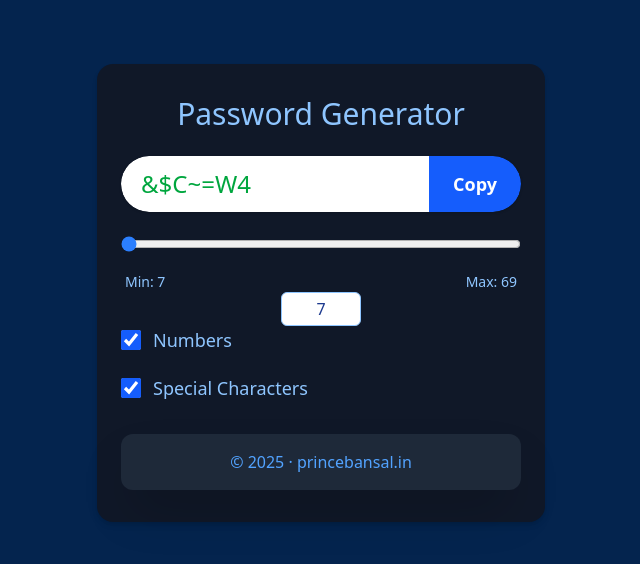
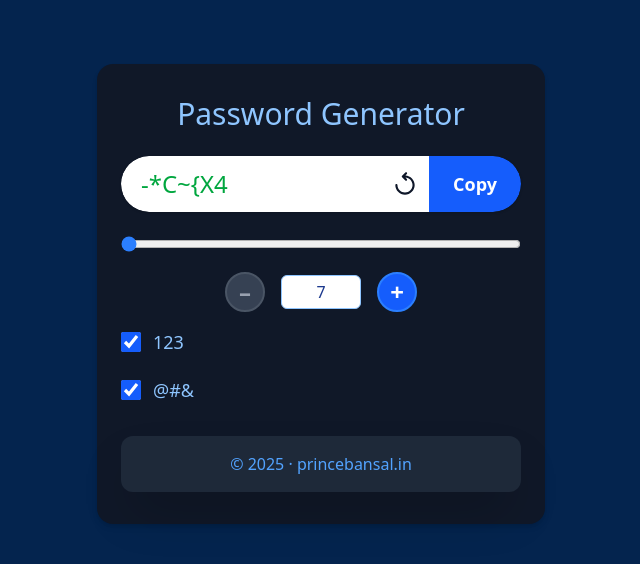
Before and after one commit to princebansal7/password-generator, a React (Vite) app: page / in a window 1280 px wide. Shown: the top 564 px of the page, without its empty margins (319-959 px from the left). Built offline with nearby package versions, Linux system fonts and the light colour scheme.

Commit message:
relaod, + and - buttons updated

```diff
--- a/src/App.jsx
+++ b/src/App.jsx
@@ -13,7 +13,7 @@ function App() {
         const upperLower =
             "ABCDEFGHIJKLMNOPQRSTUVWXYZabcdefghijklmnopqrstuvwxyz";
         const numbers = "0123456789";
-        const specials = "!@#$%^&*_+-=|<>?`~";
+        const specials = "!@#$%^&*_+-=[]{}()<>?`~";
         let allChars = upperLower;
         let requiredChars = "";
         if (includeNum) {
@@ -50,7 +50,12 @@ function App() {
         window.navigator.clipboard.writeText(password);
     }, [password]);
 
-    // calling passworGenerator function using callback hook to prevent infinte renders
+    // Reload handler for the reload button
+    const handleReloadPassword = useCallback(() => {
+        passwordGenerator();
+    }, [passwordGenerator]);
+
+    // calling passwordGenerator function using callback hook to prevent infinite renders
     useEffect(() => {
         passwordGenerator();
     }, [length, includeSpecialChars, includeNum, passwordGenerator]);
@@ -66,15 +71,54 @@ function App() {
                 <h1 className="text-center text-3xl mb-6 text-blue-300">
                     Password Generator
                 </h1>
-                <div className="flex shadow text-3xl rounded-full overflow-hidden mb-6">
+                <div className="flex shadow text-3xl rounded-full overflow-hidden mb-6 relative">
                     <input
-                        className="outline-none w-full py-3 px-5 text-green-600 bg-white text-2xl rounded-l-full"
+                        className="outline-none w-full py-3 px-5 text-green-600 bg-white text-2xl rounded-l-full border-none focus:border-none focus:outline-none"
                         type="text"
                         value={password}
                         placeholder="xg@3k!l"
                         readOnly
                         ref={passwordInputRef}
                     />
+                    {/* Reload Button */}
+                    <button
+                        onClick={handleReloadPassword}
+                        aria-label="Reload password"
+                        className="flex items-center justify-center bg-white text-blue-600 px-0 py-0 transition-colors duration-200 text-2xl font-bold border-none focus:outline-none"
+                        style={{
+                            width: "3rem",
+                            minWidth: "3rem",
+                            height: "auto",
+                            borderRadius: 0,
+                            border: "none",
+                            boxShadow: "none",
+                            outline: "none",
+                        }}
+                        tabIndex={0}
+                        type="button"
+                    >
+                        <svg
+                            viewBox="-10.32 -10.32 44.64 44.64"
+                            fill="none"
+                            xmlns="http://www.w3.org/2000/svg"
+                        >
+                            <g id="SVGRepo_bgCarrier" stroke-width="0"></g>
+                            <g
+                                id="SVGRepo_tracerCarrier"
+                                stroke-linecap="round"
+                                stroke-linejoin="round"
+                            ></g>
+                            <g id="SVGRepo_iconCarrier">
+                                {" "}
+                                <path
+                                    fill-rule="evenodd"
+                                    clip-rule="evenodd"
+                                    d="M13.7071 1.29289C14.0976 1.68342 14.0976 2.31658 13.7071 2.70711L12.4053 4.00896C17.1877 4.22089 21 8.16524 21 13C21 17.9706 16.9706 22 12 22C7.02944 22 3 17.9706 3 13C3 12.4477 3.44772 12 4 12C4.55228 12 5 12.4477 5 13C5 16.866 8.13401 20 12 20C15.866 20 19 16.866 19 13C19 9.2774 16.0942 6.23349 12.427 6.01281L13.7071 7.29289C14.0976 7.68342 14.0976 8.31658 13.7071 8.70711C13.3166 9.09763 12.6834 9.09763 12.2929 8.70711L9.29289 5.70711C9.10536 5.51957 9 5.26522 9 5C9 4.73478 9.10536 4.48043 9.29289 4.29289L12.2929 1.29289C12.6834 0.902369 13.3166 0.902369 13.7071 1.29289Z"
+                                    fill="#0F1729"
+                                ></path>{" "}
+                            </g>
+                        </svg>
+                    </button>
                     <button
                         onClick={copyPasswordToClipboard}
                         className="bg-blue-600 hover:bg-blue-800 text-white px-6 py-3 rounded-r-full transition-colors duration-200 text-lg font-semibold"
@@ -95,10 +139,29 @@ function App() {
                             }}
                         />
                     </div>
-                    <div className="flex justify-between mb-0 text-sm text-blue-300 px-1">
-                        <span>Min: 7</span>
-                        <span>Max: 69</span>
-                    </div>
+                    {/* Length input and controls */}
+                    <div className="flex items-center justify-center gap-4 my-4">
+                        <button
+                            type="button"
+                            aria-label="Decrease length"
+                            disabled={length <= 7}
+                            onClick={() =>
+                                setLength(length > 7 ? length - 1 : 7)
+                            }
+                            className={`w-10 h-10 flex items-center justify-center rounded-full border-2 transition-colors duration-200 text-2xl font-bold
+                                ${
+                                    length <= 7
+                                        ? "bg-gray-700 border-gray-600 text-gray-400 cursor-not-allowed"
+                                        : "bg-blue-600 border-blue-500 text-white hover:bg-blue-700 hover:border-blue-700 cursor-pointer"
+                                }`}
+                            style={{
+                                minWidth: "2.5rem",
+                                minHeight: "2.5rem",
+                                borderRadius: "9999px",
+                            }}
+                        >
+                            –
+                        </button>
                         <input
                             type="text"
                             value={lengthInput}
@@ -123,6 +186,29 @@ function App() {
                             pattern="[0-9]*"
                             placeholder="Length"
                         />
+                        <button
+                            type="button"
+                            aria-label="Increase length"
+                            disabled={length >= 69}
+                            onClick={() =>
+                                setLength(length < 69 ? length + 1 : 69)
+                            }
+                            className={`w-10 h-10 flex items-center justify-center rounded-full border-2 transition-colors duration-200 text-2xl font-bold
+                                ${
+                                    length >= 69
+                                        ? "bg-gray-700 border-gray-600 text-gray-400 cursor-not-allowed"
+                                        : "bg-blue-600 border-blue-500 text-white hover:bg-blue-700 hover:border-blue-700 cursor-pointer"
+                                }`}
+                            style={{
+                                minWidth: "2.5rem",
+                                minHeight: "2.5rem",
+                                borderRadius: "9999px",
+                            }}
+                        >
+                            +
+                        </button>
+                    </div>
+                    {/* Numbers and Special Characters checkboxes */}
                     <div className="flex items-center gap-3">
                         <input
                             type="checkbox"
@@ -137,7 +223,7 @@ function App() {
                             htmlFor="numberCheckbox"
                             className="text-lg text-blue-300"
                         >
-                            Numbers
+                            123
                         </label>
                     </div>
                     <div className="flex items-center gap-3">
@@ -154,7 +240,7 @@ function App() {
                             htmlFor="specialCharCheckbox"
                             className="text-lg text-blue-300"
                         >
-                            Special Characters
+                            @#&
                         </label>
                     </div>
                 </div>
```
Lines whose indentation alone changed are shown as unchanged.
